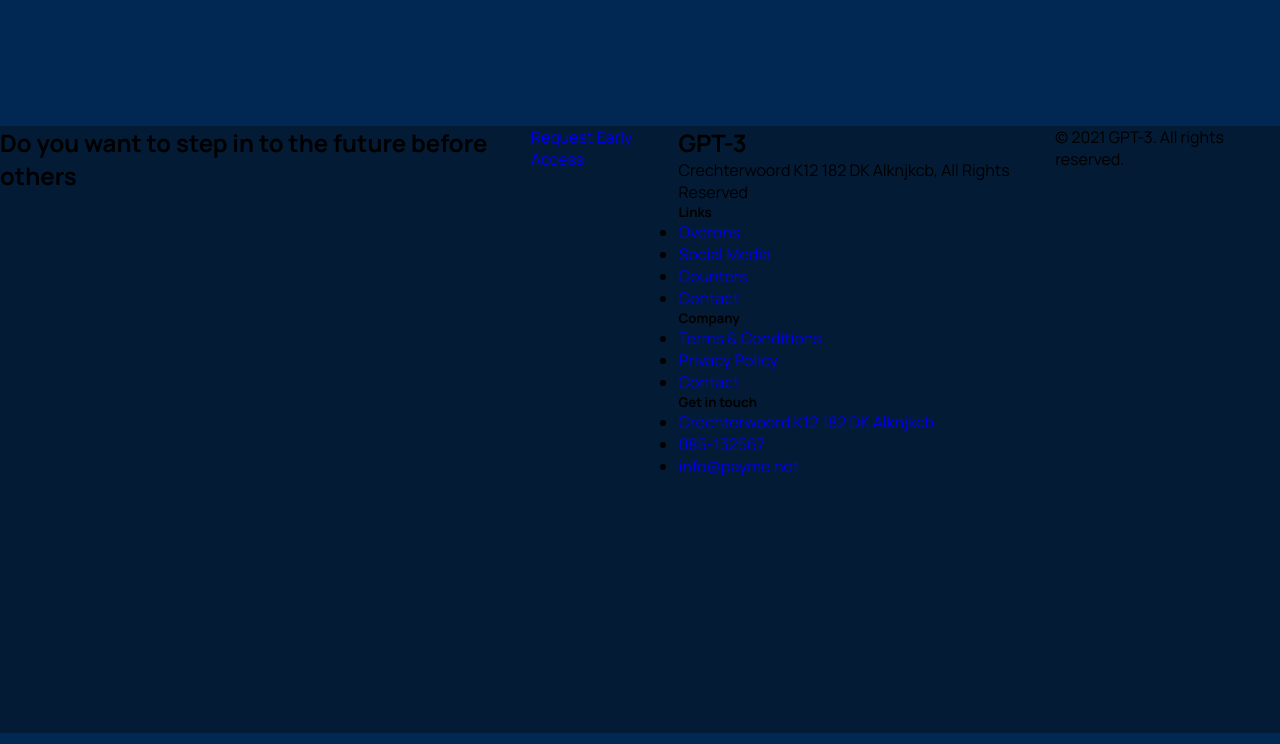
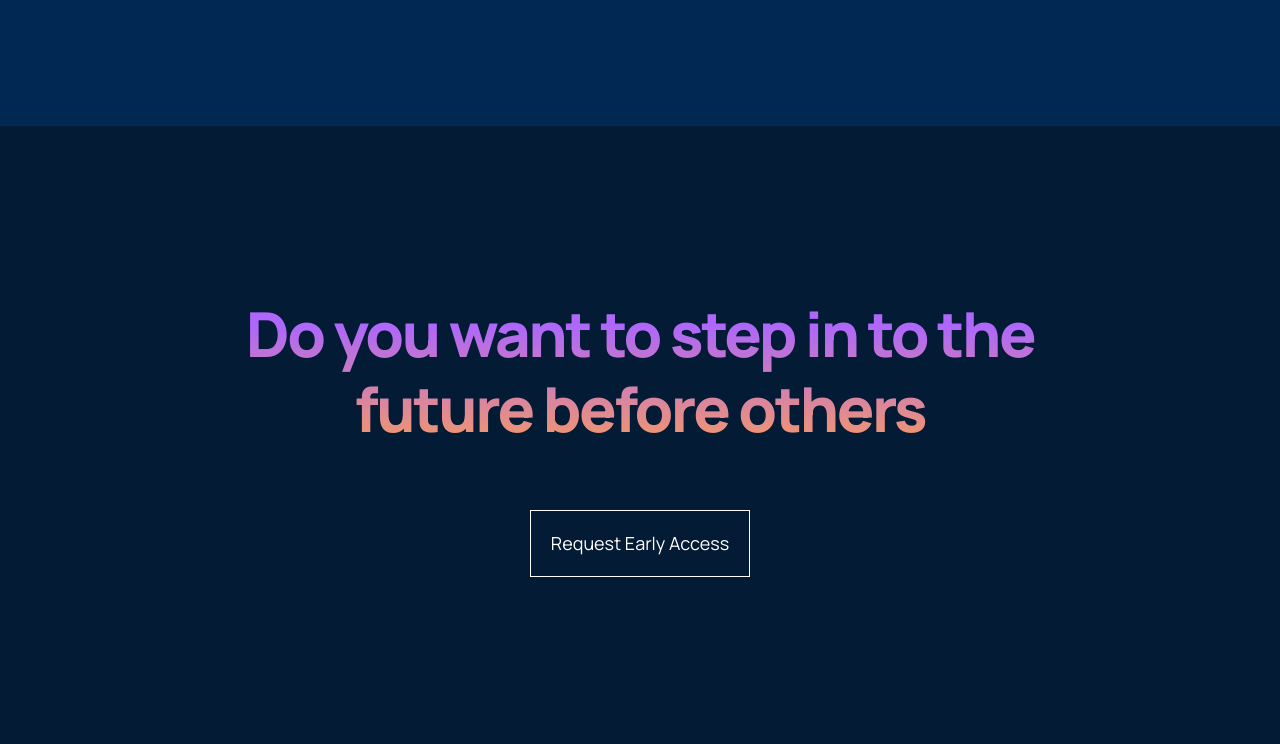
Before and after one commit to Akhmadjon-dev/gpt-3-landing-page, a plain HTML site: page index.html in a window 1280 px wide. Shown: the part 4500-5244 px from the top of the page. Drawn offline with Linux system fonts and the light colour scheme.

Commit message:
footer completed

```diff
--- a/index.html
+++ b/index.html
@@ -335,12 +335,14 @@
   </div>
 
   <footer class="footer">
-    <h2 class="footer__title">
-      Do you want to step in to the future before others
-    </h2>
-    <a href="#" class="footer__link">
-      Request Early Access
-    </a>
+    <div class="footer__head">
+      <h2 class="footer__title">
+        Do you want to step in to the future before others
+      </h2>
+      <a href="#" class="footer__btn">
+        Request Early Access
+      </a>
+    </div>
 
     <div class="footer__row">
       <div class="footer__col">
--- a/style.css
+++ b/style.css
@@ -578,11 +578,98 @@
 .footer{
     background: #031B34;
     width: 100%;
-    height:  607px;
-    display: flex;
+    height:  100%;
     margin-top: 140px;
+    padding-top: 170px;
 }
 
+.footer__head{
+    display: flex;
+    flex-direction: column;
+    justify-content: center;
+    align-items: center;
+    margin-bottom: 170px;
+}
+
+.footer__title{
+    max-width: 810px;
+    font-weight: 800;
+    font-size: 62px;
+    line-height: 75px;
+    text-align: center;
+    letter-spacing: -0.04em;
+    background: var(--gradient);
+    -webkit-background-clip: text;
+    -webkit-text-fill-color: transparent;
+    margin-bottom: 64px;
+}
+
+.footer__btn{
+    text-decoration: none;
+    font-size: 18px;
+    line-height: 21px;
+    padding: 22px 20px;
+    color: #FFFFFF;
+    border: 1px solid #ffffff;
+}
+
+.footer__row{
+    display: flex;
+    justify-content: space-between;
+    margin-bottom: 64px;
+    padding: 0px 180px;
+    color: #ffffff;
+}
+
+.footer__col{
+    display: flex;
+    flex-direction: column;
+}
+
+.footer__logo{
+    font-size: 40px;
+    line-height: 45px;
+    font-weight: 700;
+    margin-bottom: 25px;
+}
+
+.footer__text{
+    font-size: 12px;
+    line-height: 14px;
+    max-width: 168px;
+}
+
+.footer__col{
+    list-style: none;
+}
+
+.footer__link a{
+    color: #ffffff;
+    font-size: 14px;
+    line-height: 16px;
+}
+
+.footer__link{
+    margin-bottom: 26px;
+}
+
+.footer__link-title{
+    font-size: 14px;
+    line-height: 16px;
+    font-weight: 700;
+    margin-bottom: 36px;
+}
+
+.footer__copy-rights{
+    padding-bottom: 27px;
+}
+
+.footer__copy-rights-text{
+    font-size: 12px;
+    line-height: 14px;
+    color: #ffffff;
+    text-align: center;
+}
 
 /* /// media queries ///  */
 /* 480px
```
